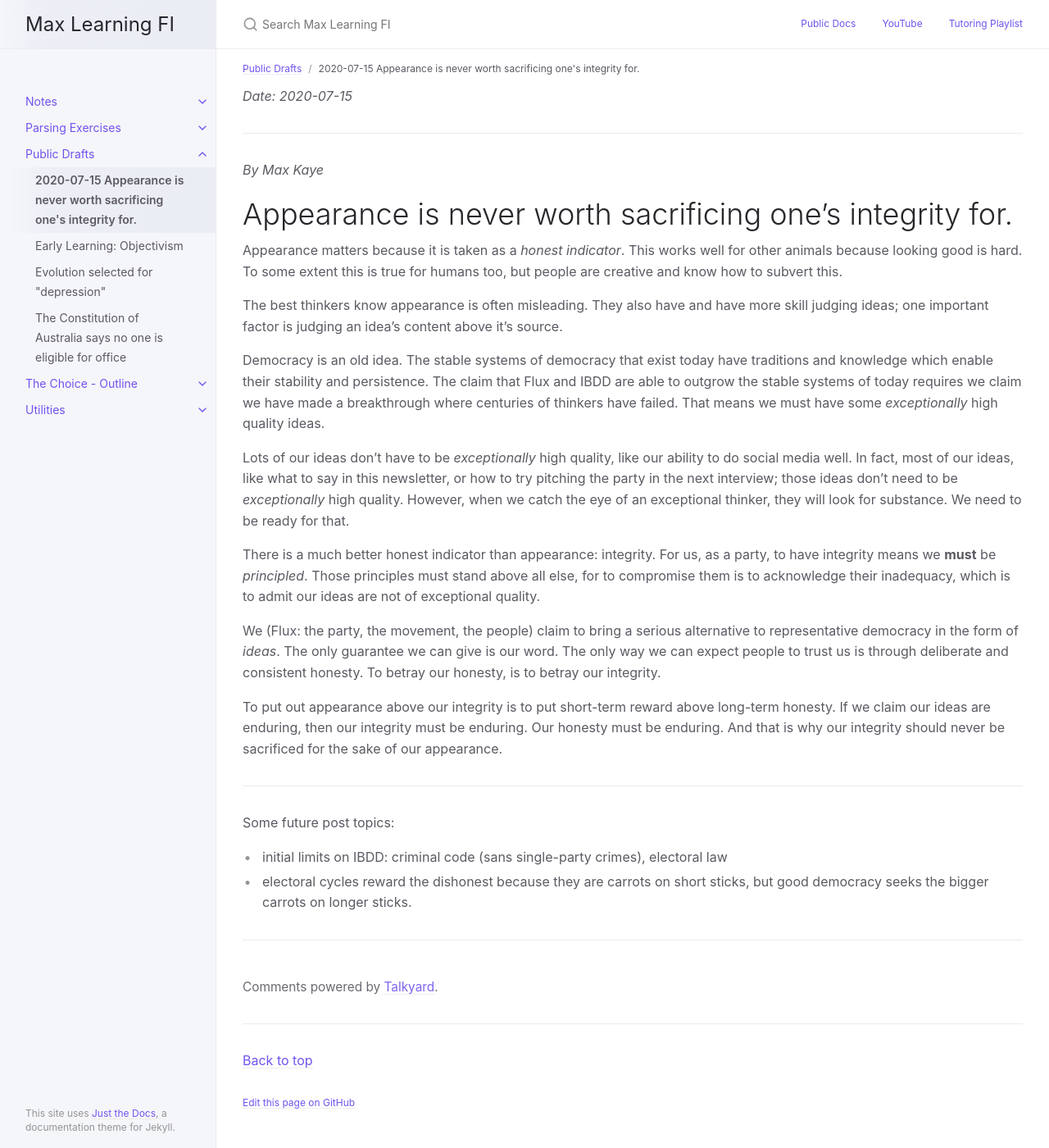
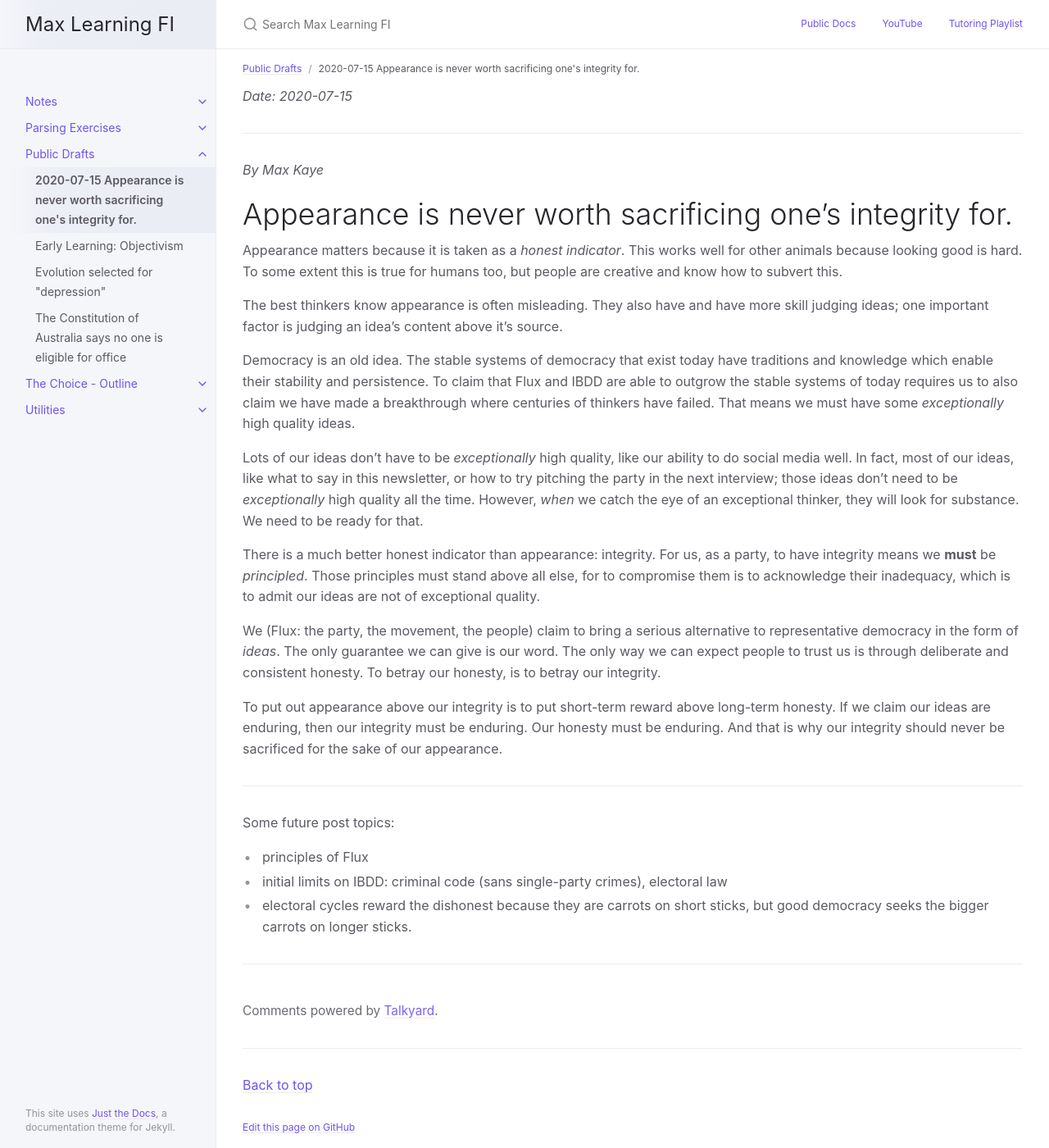
Before and after one commit to curi/fi, a Jekyll site: the page built from docs/pub-drafts/flux-appearance-and-integrity.md, in a window 1280 px wide and 1400 px high. Shown: the whole window at 82% size. Built offline with Jekyll 4.4.1, drawn with Linux system fonts in a browser that asks for light colours.

Commit message:
touch up + future post idea

```diff
--- a/docs/pub-drafts/flux-appearance-and-integrity.md
+++ b/docs/pub-drafts/flux-appearance-and-integrity.md
@@ -12,9 +12,9 @@ Appearance matters because it is taken as a *honest indicator*. This works well
 
 The best thinkers know appearance is often misleading. They also have and have more skill judging ideas; one important factor is judging an idea's content above it's source.
 
-Democracy is an old idea. The stable systems of democracy that exist today have traditions and knowledge which enable their stability and persistence. The claim that Flux and IBDD are able to outgrow the stable systems of today requires we claim we have made a breakthrough where centuries of thinkers have failed. That means we must have some *exceptionally* high quality ideas.
+Democracy is an old idea. The stable systems of democracy that exist today have traditions and knowledge which enable their stability and persistence. To claim that Flux and IBDD are able to outgrow the stable systems of today requires us to also claim we have made a breakthrough where centuries of thinkers have failed. That means we must have some *exceptionally* high quality ideas.
 
-Lots of our ideas don't have to be *exceptionally* high quality, like our ability to do social media well. In fact, most of our ideas, like what to say in this newsletter, or how to try pitching the party in the next interview; those ideas don't need to be *exceptionally* high quality. However, when we catch the eye of an exceptional thinker, they will look for substance. We need to be ready for that.
+Lots of our ideas don't have to be *exceptionally* high quality, like our ability to do social media well. In fact, most of our ideas, like what to say in this newsletter, or how to try pitching the party in the next interview; those ideas don't need to be *exceptionally* high quality all the time. However, *when* we catch the eye of an exceptional thinker, they will look for substance. We need to be ready for that.
 
 There is a much better honest indicator than appearance: integrity. For us, as a party, to have integrity means we **must** be *principled*. Those principles must stand above all else, for to compromise them is to acknowledge their inadequacy, which is to admit our ideas are not of exceptional quality.
 
@@ -26,5 +26,6 @@ To put out appearance above our integrity is to put short-term reward above long
 
 Some future post topics:
 
+* principles of Flux
 * initial limits on IBDD: criminal code (sans single-party crimes), electoral law
 * electoral cycles reward the dishonest because they are carrots on short sticks, but good democracy seeks the bigger carrots on longer sticks.
```
